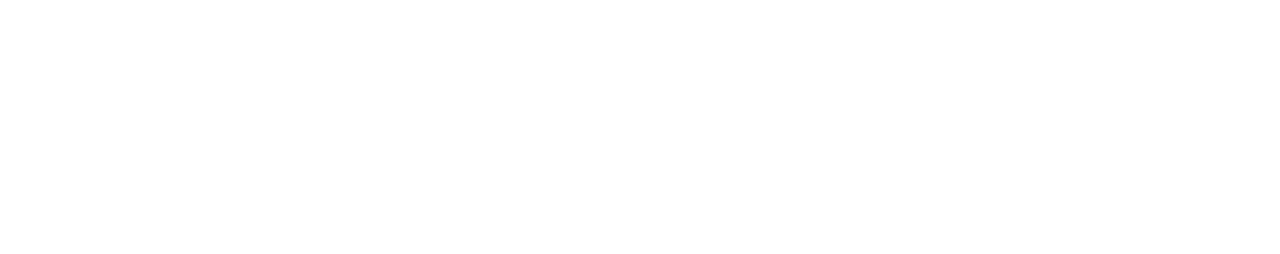
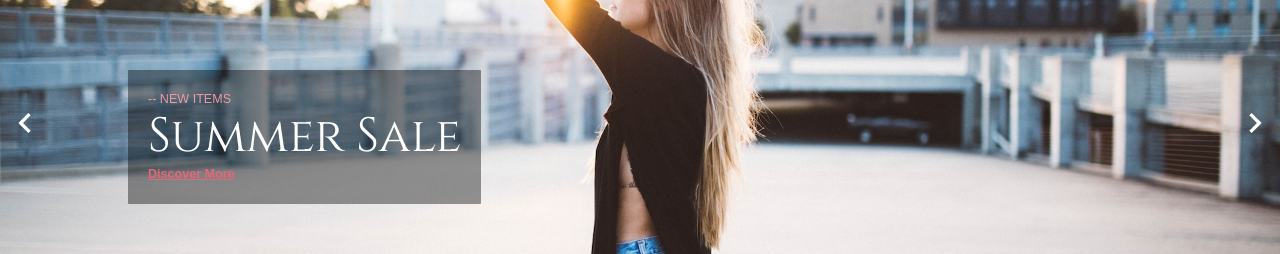
Before and after one commit to VavasseurKevin/react-ecommerce-strapi, a React (Create React App) app in the folder client/: page / in a window 1280 px wide. Shown: the part 287-541 px from the top of the page. Built offline with nearby package versions, Linux system fonts and the light colour scheme; no server answers; a web font is replaced by a local one.

Commit message:
Create MainCarousel.jsx in Home

```diff
--- a/client/src/scenes/home/Home.jsx
+++ b/client/src/scenes/home/Home.jsx
@@ -1,8 +1,11 @@
+import { Carousel } from "react-responsive-carousel";
 import ShoppingList from "./ShoppingList";
+import MainCarousel from "./MainCarousel";
 
 const Home = () => {
     return (
         <div>
+            <MainCarousel/>
             <ShoppingList/>
         </div>
     )
--- /dev/null
+++ b/client/src/scenes/home/MainCarousel.jsx
@@ -0,0 +1,102 @@
+import { Box, Typography, IconButton, useMediaQuery } from "@mui/material";
+import { Carousel } from "react-responsive-carousel";
+import "react-responsive-carousel/lib/styles/carousel.min.css";
+import NavigateBeforeIcon from "@mui/icons-material/NavigateBefore";
+import NavigateNextIcon from "@mui/icons-material/NavigateNext";
+import { shades } from "../../theme";
+
+// importer toutes les images (ou autres types de fichiers) d'un dossier spécifié
+const importAll = (r) =>
+  r.keys().reduce((acc, item) => {
+    acc[item.replace("./", "")] = r(item);
+    return acc;
+  }, {});
+
+  export const heroTextureImports = importAll(
+
+    // Crée un contexte de module pour les fichiers .png, .jpg, .jpeg et .svg dans le dossier ../../assets
+    require.context("../../assets", false, /\.(png|jpe?g|svg)$/)
+  );
+
+
+  const MainCarousel = () => {
+    const isNonMobile = useMediaQuery("(min-width:600px)");
+    return (
+      <Carousel
+        infiniteLoop={true}
+        showThumbs={false}
+        showIndicators={false}
+        showStatus={false}
+        renderArrowPrev={(onClickHandler, hasPrev, label) => (
+          <IconButton
+            onClick={onClickHandler}
+            sx={{
+              position: "absolute",
+              top: "50%",
+              left: "0",
+              color: "white",
+              padding: "5px",
+              zIndex: "10",
+            }}
+          >
+            <NavigateBeforeIcon sx={{ fontSize: 40 }} />
+          </IconButton>
+        )}
+        renderArrowNext={(onClickHandler, hasNext, label) => (
+          <IconButton
+            onClick={onClickHandler}
+            sx={{
+              position: "absolute",
+              top: "50%",
+              right: "0",
+              color: "white",
+              padding: "5px",
+              zIndex: "10",
+            }}
+          >
+            <NavigateNextIcon sx={{ fontSize: 40 }} />
+          </IconButton>
+        )}
+      >
+        {Object.values(heroTextureImports).map((texture, index) => (
+          <Box key={`carousel-image-${index}`}>
+            <img
+              src={texture}
+              alt={`carousel-${index}`}
+              style={{
+                width: "100%",
+                height: "700px",
+                objectFit: "cover",
+                backgroundAttachment: "fixed",
+              }}
+            />
+            <Box
+              color="white"
+              padding="20px"
+              borderRadius="1px"
+              textAlign="left"
+              backgroundColor="rgb(0, 0, 0, 0.4)"
+              position="absolute"
+              top="46%"
+              left={isNonMobile ? "10%" : "0"}
+              right={isNonMobile ? undefined : "0"}
+              margin={isNonMobile ? undefined : "0 auto"}
+              maxWidth={isNonMobile ? undefined : "240px"}
+            >
+              <Typography color={shades.secondary[200]}>-- NEW ITEMS</Typography>
+              <Typography variant="h1">Summer Sale</Typography>
+              <Typography
+                fontWeight="bold"
+                color={shades.secondary[300]}
+                sx={{ textDecoration: "underline" }}
+              >
+                Discover More
+              </Typography>
+            </Box>
+          </Box>
+        ))}
+      </Carousel>
+    );
+  };
+
+  export default MainCarousel;
```
